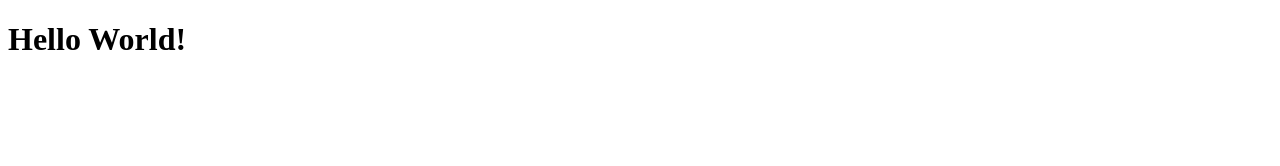
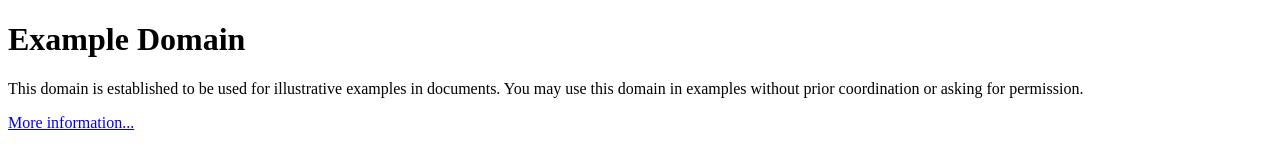
Before and after one commit to juliacanzani/juliacanzani.github.io, a plain HTML site: page index.html in a window 1280 px wide. Drawn offline with Linux system fonts and the light colour scheme.

Commit message:
Update index.html

```diff
--- a/index.html
+++ b/index.html
@@ -1,5 +1,18 @@
 <!doctype html>
-<head></head>
+<html>
+<head>
+ <title>My First Webpage</title>
+ <meta charset="utf-8" />
+ <meta http-equiv="Content-type" content="text/html; charset=utf-8" />
+ <meta name="viewport" content="width=device-width, initial-scale=1" />
+</head>
 <body>
-  <h1>Hello World!</h1>
+<div>
+ <h1>Example Domain</h1>
+ <p>This domain is established to be used for illustrative examples in
+documents. You may use this
+ domain in examples without prior coordination or asking for permission.</p>
+ <p><a href="http://www.iana.org/domains/example">More information...</a></p>
+</div>
 </body>
+</html>
```
